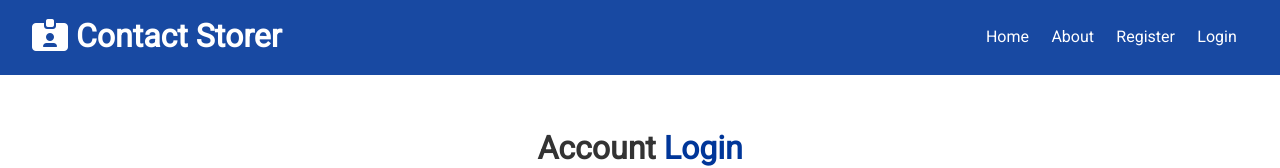
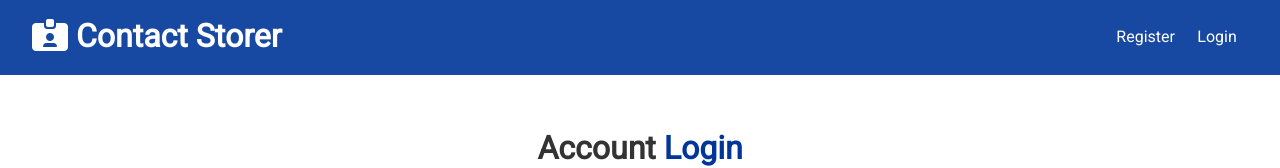
Before and after one commit to Norwood91/ContactStorer, a React (Create React App) app in the folder client/: page /login in a window 1280 px wide. Shown: the top 168 px of the page. Built offline with nearby package versions, Linux system fonts and the light colour scheme.

Commit message:
Added some more security to the home page route, also user is now able to logout

```diff
--- a/client/src/App.js
+++ b/client/src/App.js
@@ -10,6 +10,7 @@
 import AuthState from './context/auth/AuthState';
 import AlertState from './context/alert/AlertState';
 import setAuthToken from './utils/setAuthToken';
+import PrivateRoute from './components/routing/PrivateRoute';
 import './App.css';
 
 if (localStorage.token) {
@@ -26,7 +27,7 @@
               <div className='container'>
                 <Alerts />
                 <Switch>
-                  <Route exact path='/' component={Home} />
+                  <PrivateRoute Route exact path='/' component={Home} />
                   <Route exact path='/about' component={About} />
                   <Route exact path='/register' component={Register} />
                   <Route exact path='/login' component={Login} />
--- a/client/src/components/layout/Navbar.js
+++ b/client/src/components/layout/Navbar.js
@@ -1,26 +1,44 @@
-import React from 'react';
+import React, { Fragment, useContext } from 'react';
 import { Link } from 'react-router-dom';
+import AuthContext from '../../context/auth/authContext';
 
 export default function Navbar({ title, icon }) {
+  const authContext = useContext(AuthContext);
+
+  const { isAuthenticated, logout, user } = authContext;
+
+  const onLogout = () => {
+    logout();
+  };
+  //If there is a user, say hello username that's what the {user && user.name} means
+  const authLinks = (
+    <Fragment>
+      <li>Hello {user && user.name}</li>
+      <li>
+        <a onClick={onLogout} href='#!'>
+          <i className='fas fa-sign-out-alt'></i>
+          <span className='hide-sm'>Logout</span>
+        </a>
+      </li>
+    </Fragment>
+  );
+
+  const guestLinks = (
+    <Fragment>
+      <li>
+        <Link to='/register'>Register</Link>
+      </li>
+      <li>
+        <Link to='/login'>Login</Link>
+      </li>
+    </Fragment>
+  );
   return (
     <div className='navbar bg-primary'>
       <h1>
         <i className={icon} /> {title}{' '}
       </h1>
-      <ul>
-        <li>
-          <Link to='/'>Home</Link>
-        </li>
-        <li>
-          <Link to='/about'>About</Link>
-        </li>
-        <li>
-          <Link to='/register'>Register</Link>
-        </li>
-        <li>
-          <Link to='/login'>Login</Link>
-        </li>
-      </ul>
+      <ul>{isAuthenticated ? authLinks : guestLinks}</ul>
     </div>
   );
 }
--- /dev/null
+++ b/client/src/components/routing/PrivateRoute.js
@@ -0,0 +1,20 @@
+import React, { useContext } from 'react';
+import { Route, Redirect } from 'react-router-dom';
+import AuthContext from '../../context/auth/authContext';
+
+export default function PrivateRoute({ component: Component, ...rest }) {
+  const authContext = useContext(AuthContext);
+  const { isAuthenticated, loading } = authContext;
+  return (
+    <Route
+      {...rest}
+      render={(props) =>
+        !isAuthenticated && !loading ? (
+          <Redirect to='/login' />
+        ) : (
+          <Component {...props} />
+        )
+      }
+    />
+  );
+}
--- a/client/src/context/auth/AuthState.js
+++ b/client/src/context/auth/AuthState.js
@@ -88,7 +88,7 @@
     }
   };
   //Logout User
-  const logout = () => console.log('logout');
+  const logout = () => dispatch({ type: LOGOUT });
 
   //Clear Errors
   const clearErrors = () => dispatch({ type: CLEAR_ERRORS });
--- a/client/src/context/auth/authReducer.js
+++ b/client/src/context/auth/authReducer.js
@@ -32,6 +32,7 @@
     case REGISTER_FAIL:
     case AUTH_ERROR:
     case LOGIN_FAIL:
+    case LOGOUT:
       localStorage.removeItem('token');
       return {
         ...state,
```
Also changed, not shown: 1 other file (tests, documents, lock files or other folders).
